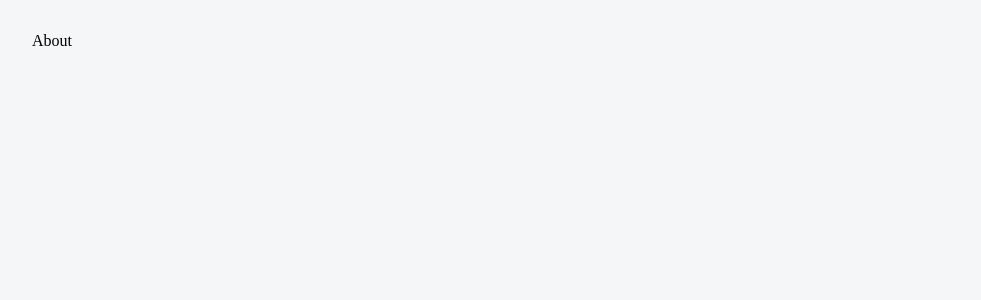
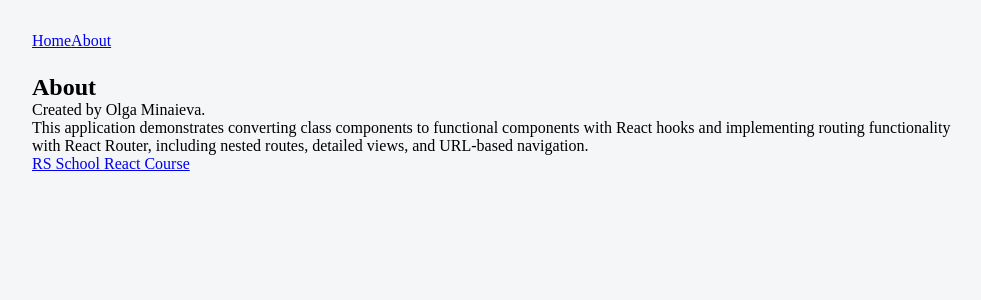
Before and after one commit to OlgaMinaievaWebDev/rs-react-app, a React (Vite) app: page /about in a window 1280 px wide. Shown: the top 300 px of the page, without its empty margins (140-1121 px from the left). Built offline with nearby package versions, Linux system fonts and the light colour scheme.

Commit message:
feat: add about page with shared navigation

```diff
--- a/src/App.tsx
+++ b/src/App.tsx
@@ -3,15 +3,19 @@ import Home from './pages/Home';
 import About from './pages/About';
 import NotFound from './pages/NotFound';
 import Details from './pages/Details';
+import Navbar from './components/Navbar';
 
 export default function App() {
   return (
-    <Routes>
-      <Route path="/" element={<Home />} >
-        <Route path="details/:id" element={ <Details/>} />
-      </Route>
-      <Route path="/about" element={<About />} />
-      <Route path="*" element={<NotFound />} />
-    </Routes>
+    <>
+      <Navbar />
+      <Routes>
+        <Route path="/" element={<Home />}>
+          <Route path="details/:id" element={<Details />} />
+        </Route>
+        <Route path="/about" element={<About />} />
+        <Route path="*" element={<NotFound />} />
+      </Routes>
+    </>
   );
 }
--- /dev/null
+++ b/src/components/Navbar.tsx
@@ -0,0 +1,10 @@
+import { NavLink } from 'react-router-dom';
+
+export default function Navbar() {
+  return (
+    <nav>
+      <NavLink to={'/'}>Home</NavLink>
+      <NavLink to={'/about'}>About</NavLink>
+    </nav>
+  );
+}
--- a/src/pages/About.tsx
+++ b/src/pages/About.tsx
@@ -1,8 +1,24 @@
-
 export default function About() {
   return (
     <div>
-      About
+      <h2>About</h2>
+
+      <p>Created by Olga Minaieva.</p>
+
+      <p>
+        This application demonstrates converting class components to functional
+        components with React hooks and implementing routing functionality with
+        React Router, including nested routes, detailed views, and URL-based
+        navigation.
+      </p>
+
+      <a
+        href="https://rs.school/courses/reactjs"
+        target="_blank"
+        rel="noreferrer"
+      >
+        RS School React Course
+      </a>
     </div>
-  )
+  );
 }
```
Also changed, not shown: src/pages/Home.tsx (+5 -6 lines).
